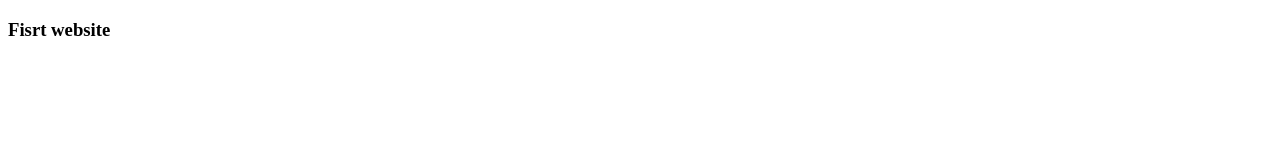
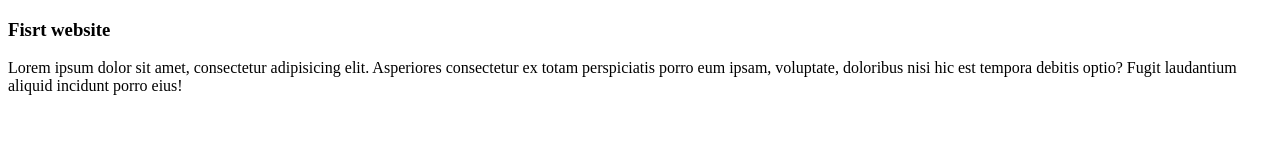
Before and after one commit to CollinsWinistone/LetsLearn, a plain HTML site: page index.html in a window 1280 px wide. Drawn offline with Linux system fonts and the light colour scheme.

Commit message:
added a paragraph

```diff
--- a/index.html
+++ b/index.html
@@ -9,5 +9,7 @@
 <body>
     <h3>Fisrt website</h3>
 
+    <p>Lorem ipsum dolor sit amet, consectetur adipisicing elit. Asperiores consectetur ex totam perspiciatis porro eum ipsam, voluptate, doloribus nisi hic est tempora debitis optio? Fugit laudantium aliquid incidunt porro eius!</p>
+
 </body>
 </html>
```
